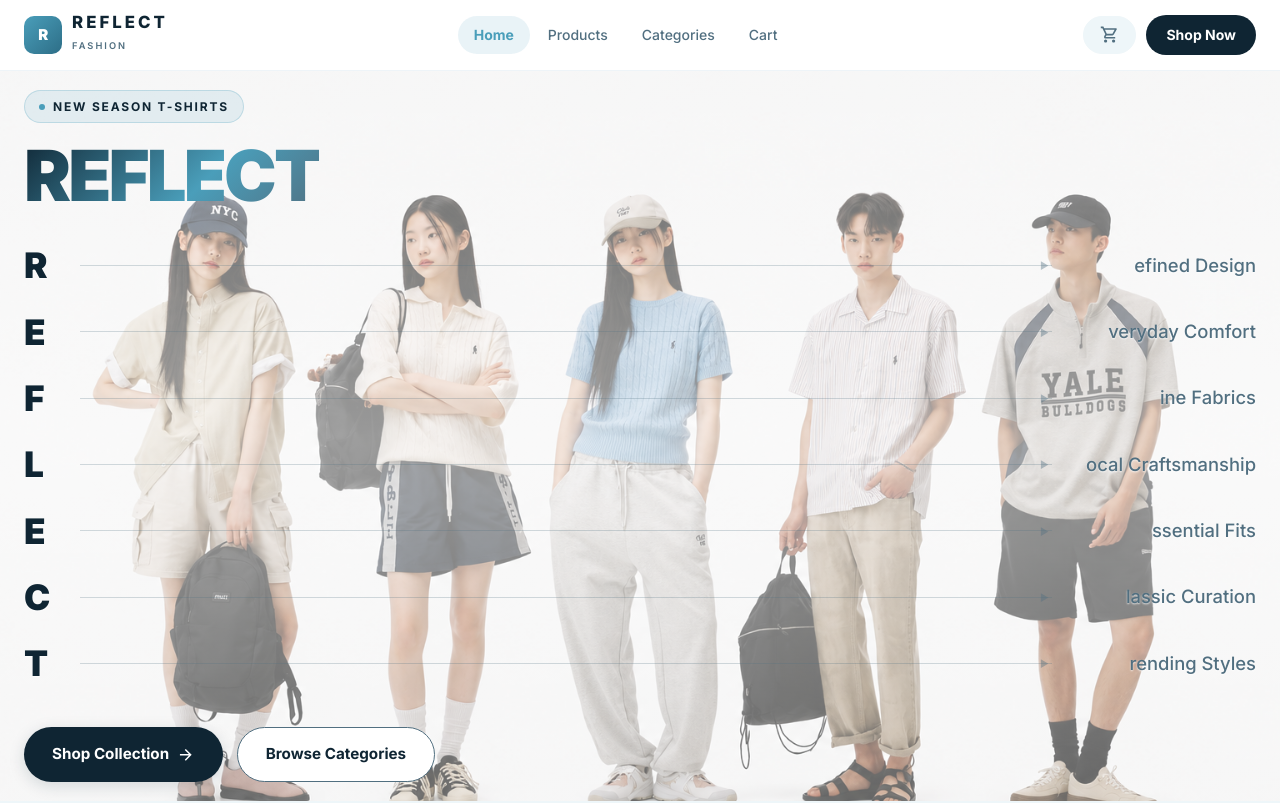
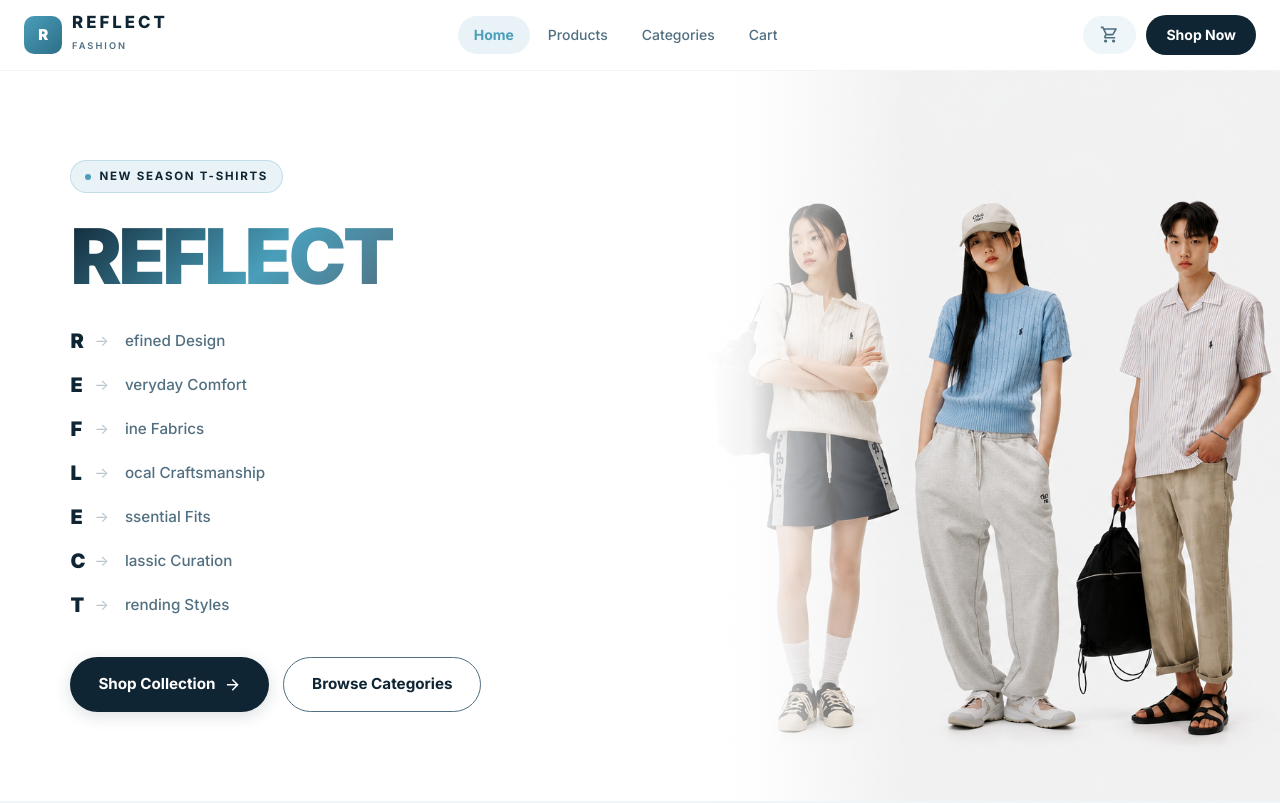
Before and after one commit to tharanijayathura/Reflect, a Next.js app: page / in a window 1280 px wide. Shown: the top 803 px of the page. Built offline with nearby package versions, Linux system fonts and the light colour scheme.

Commit message:
Refactor acronym layout in Hero.tsx to be clean, compact, and completely contained in the left column on solid white background

```diff
--- a/components/home/Hero.tsx
+++ b/components/home/Hero.tsx
@@ -17,56 +17,33 @@
     <section style={{
       position: 'relative',
       background: '#ffffff',
-      minHeight: '660px',
+      minHeight: '620px',
       height: 'calc(100vh - 70px)',
       display: 'flex',
       alignItems: 'center',
       overflow: 'hidden',
     }} className="hero-section">
 
-      {/* Background Image Container */}
+      {/* Split Grid Layout */}
       <div style={{
-        position: 'absolute',
-        inset: 0,
+        display: 'grid',
+        gridTemplateColumns: '1.1fr 0.9fr',
         width: '100%',
         height: '100%',
-        zIndex: 1,
-      }}>
-        <Image
-          src="/images/image.png"
-          alt="Reflect Fashion Collection"
-          fill
-          style={{
-            objectFit: 'cover',
-            objectPosition: 'center 25%',
-          }}
-          priority
-        />
-        {/* Soft wash overlay to blend the background models slightly for contrast */}
+        alignItems: 'stretch',
+      }} className="hero-container">
+
+        {/* Left Column: Clean Solid White Page Editorial Content */}
         <div style={{
-          position: 'absolute',
-          inset: 0,
-          background: 'linear-gradient(to bottom, rgba(255, 255, 255, 0.4) 0%, rgba(255, 255, 255, 0.6) 50%, rgba(255, 255, 255, 0.4) 100%)',
-          zIndex: 2,
-        }} />
-      </div>
-
-      {/* Main Content Wrapper (Grid or Flex Overlay) */}
-      <div style={{
-        maxWidth: '1400px',
-        margin: '0 auto',
-        width: '100%',
-        padding: '0 24px',
-        position: 'relative',
-        zIndex: 3,
           display: 'flex',
           flexDirection: 'column',
           justifyContent: 'center',
-        height: '100%',
-      }} className="hero-content-wrapper">
+          padding: '60px 40px 60px 10%',
+          zIndex: 2,
+          position: 'relative',
+          background: '#ffffff',
+        }} className="hero-left-col">
 
-        {/* Top Info: Eyebrow and Headline */}
-        <div style={{ maxWidth: '500px', marginBottom: '24px' }}>
           {/* Eyebrow */}
           <div style={{
             display: 'inline-flex',
@@ -76,7 +53,7 @@
             borderRadius: '100px',
             background: 'var(--accent-soft)',
             border: '1px solid rgba(74, 158, 186, 0.25)',
-            marginBottom: '16px',
+            marginBottom: '24px',
             width: 'fit-content',
           }}>
             <span style={{
@@ -86,19 +63,19 @@
               background: 'var(--accent)',
               display: 'block',
             }} />
-            <span style={{ fontSize: '0.75rem', fontWeight: '700', letterSpacing: '0.15em', color: 'var(--c-navy)', textTransform: 'uppercase' }}>
+            <span style={{ fontSize: '0.72rem', fontWeight: '700', letterSpacing: '0.15em', color: 'var(--c-navy)', textTransform: 'uppercase' }}>
               New Season T-Shirts
             </span>
           </div>
 
-          {/* Headline REFLECT */}
+          {/* Large Headline */}
           <h1 style={{
-            fontSize: 'clamp(2.8rem, 5.5vw, 4.8rem)',
+            fontSize: 'clamp(3rem, 6vw, 4.8rem)',
             fontWeight: '950',
             lineHeight: '1.05',
             letterSpacing: '-0.04em',
             color: 'var(--text-primary)',
-            margin: 0,
+            marginBottom: '28px',
           }}>
             <span style={{
               background: 'linear-gradient(135deg, var(--c-navy) 0%, var(--c-teal) 60%, var(--c-slate) 100%)',
@@ -107,29 +84,24 @@
               backgroundClip: 'text',
             }}>REFLECT</span>
           </h1>
-        </div>
 
-        {/* Unique Acronym Art List with Long Connecting Arrows */}
+          {/* Clean, Compact Acronym List contained entirely in the left column */}
           <div style={{
             display: 'flex',
             flexDirection: 'column',
-          gap: '10px',
-          width: '100%',
+            gap: '12px',
             marginBottom: '36px',
           }} className="acronym-list">
             {acronymItems.map((item) => (
               <div key={item.letter} className="acronym-row">
                 <span className="acronym-letter">{item.letter}</span>
-              <div className="acronym-line-container">
-                <div className="acronym-line" />
-                <span className="acronym-arrow-head">▶</span>
-              </div>
+                <span className="acronym-arrow">→</span>
                 <span className="acronym-word">{item.word}</span>
               </div>
             ))}
           </div>
 
-        {/* CTAs aligned to the left under the acronym letters */}
+          {/* CTAs */}
           <div style={{ display: 'flex', gap: '14px', flexWrap: 'wrap' }}>
             <Link href="/products" style={{
               display: 'inline-flex',
@@ -168,98 +140,98 @@
 
         </div>
 
+        {/* Right Column: Clean image column for image.png */}
+        <div style={{
+          position: 'relative',
+          width: '100%',
+          height: '100%',
+          background: '#ffffff',
+        }} className="hero-right-col">
+          <Image
+            src="/images/image.png"
+            alt="Reflect Fashion Collection"
+            fill
+            style={{
+              objectFit: 'cover',
+              objectPosition: 'center 25%',
+            }}
+            priority
+          />
+          {/* Blend mask overlay on the left edge of the right column */}
+          <div style={{
+            position: 'absolute',
+            inset: 0,
+            zIndex: 1,
+            pointerEvents: 'none',
+          }} className="hero-blend-mask" />
+        </div>
+
+      </div>
+
       <style>{`
         .hero-btn-primary:hover { background: var(--accent) !important; transform: translateY(-2px); }
         .hero-btn-secondary:hover { border-color: var(--accent) !important; color: var(--accent) !important; }
 
-        /* Acronym Long Arrow Transitions */
+        /* Acronym list styled cleanly on left column */
         .acronym-row {
           display: flex;
           align-items: center;
-          width: 100%;
-          transition: all 0.25s ease;
+          gap: 12px;
+          cursor: default;
+          transition: all 0.2s ease;
         }
         .acronym-letter {
-          font-size: 2.2rem;
-          font-weight: 950;
+          font-size: 1.25rem;
+          font-weight: 900;
           color: var(--c-navy);
-          width: 32px;
-          flex-shrink: 0;
-          transition: all 0.25s ease;
-          text-shadow: 0 1px 2px rgba(255, 255, 255, 0.8);
+          width: 16px;
+          transition: all 0.2s ease;
         }
-        .acronym-line-container {
-          flex: 1;
-          display: flex;
-          align-items: center;
-          position: relative;
-          margin: 0 24px;
-        }
-        .acronym-line {
-          width: 100%;
-          height: 1px;
-          background: rgba(81, 111, 128, 0.25);
-          transition: all 0.3s cubic-bezier(0.4, 0, 0.2, 1);
-        }
-        .acronym-arrow-head {
-          position: absolute;
-          right: 0;
-          top: 50%;
-          transform: translateY(-50%) scale(0.6);
-          color: rgba(81, 111, 128, 0.4);
-          transition: all 0.3s cubic-bezier(0.4, 0, 0.2, 1);
-          line-height: 1;
+        .acronym-arrow {
+          font-size: 0.95rem;
+          color: var(--c-slate);
+          opacity: 0.4;
+          transform: translateX(-4px);
+          transition: all 0.2s ease;
         }
         .acronym-word {
-          font-size: 1.15rem;
+          font-size: 0.95rem;
           font-weight: 500;
           color: var(--c-slate);
-          flex-shrink: 0;
-          text-align: right;
-          min-width: 180px;
-          transition: all 0.25s ease;
-          text-shadow: 0 1px 2px rgba(255, 255, 255, 0.8);
+          transition: all 0.2s ease;
         }
 
-        /* Hover Effects */
+        /* Interactive animations on hover */
         .acronym-row:hover .acronym-letter {
           color: var(--accent);
-          transform: scale(1.15);
+          transform: scale(1.1);
         }
-        .acronym-row:hover .acronym-line {
-          background: var(--accent);
-          height: 1.5px;
-        }
-        .acronym-row:hover .acronym-arrow-head {
+        .acronym-row:hover .acronym-arrow {
+          opacity: 1;
           color: var(--accent);
-          transform: translateY(-50%) scale(0.8) translateX(6px);
+          transform: translateX(0);
         }
         .acronym-row:hover .acronym-word {
           color: var(--c-navy);
-          font-weight: 800;
-          transform: translateX(4px);
+          font-weight: 700;
+          transform: translateX(2px);
+        }
+
+        /* Smooth blending gradient on desktop split screens */
+        @media (min-width: 1025px) {
+          .hero-blend-mask {
+            background: linear-gradient(to right, #ffffff 0%, rgba(255, 255, 255, 0.95) 8%, rgba(255, 255, 255, 0) 35%) !important;
+          }
         }
 
         /* Responsive styling for smaller viewports */
         @media (max-width: 1024px) {
-          .hero-section { height: auto !important; min-height: 100vh !important; padding: 100px 0 60px !important; }
-          .hero-content-wrapper { padding: 0 24px !important; }
-          .acronym-line-container { margin: 0 12px !important; }
-          .acronym-word { font-size: 1rem !important; min-width: 140px !important; }
-          .acronym-letter { font-size: 1.8rem !important; }
-        }
-
-        @media (max-width: 640px) {
-          .acronym-line-container {
-            display: none !important; /* Hide long lines on very small mobile screens for clean fit */
-          }
-          .acronym-row {
-            justify-content: space-between !important;
-            border-bottom: 1px solid rgba(81, 111, 128, 0.08);
-            padding: 8px 0;
-          }
-          .acronym-word {
-            text-align: right !important;
+          .hero-section { height: auto !important; min-height: auto !important; padding: 60px 0 0 !important; }
+          .hero-container { grid-template-columns: 1fr !important; }
+          .hero-left-col { padding: 40px 24px !important; }
+          .hero-right-col { height: 420px !important; }
+          .hero-blend-mask {
+            background: linear-gradient(to bottom, #ffffff 0%, rgba(255, 255, 255, 0.9) 10%, rgba(255, 255, 255, 0) 35%) !important;
           }
         }
       `}</style>
```
Lines whose indentation alone changed are shown as unchanged.
